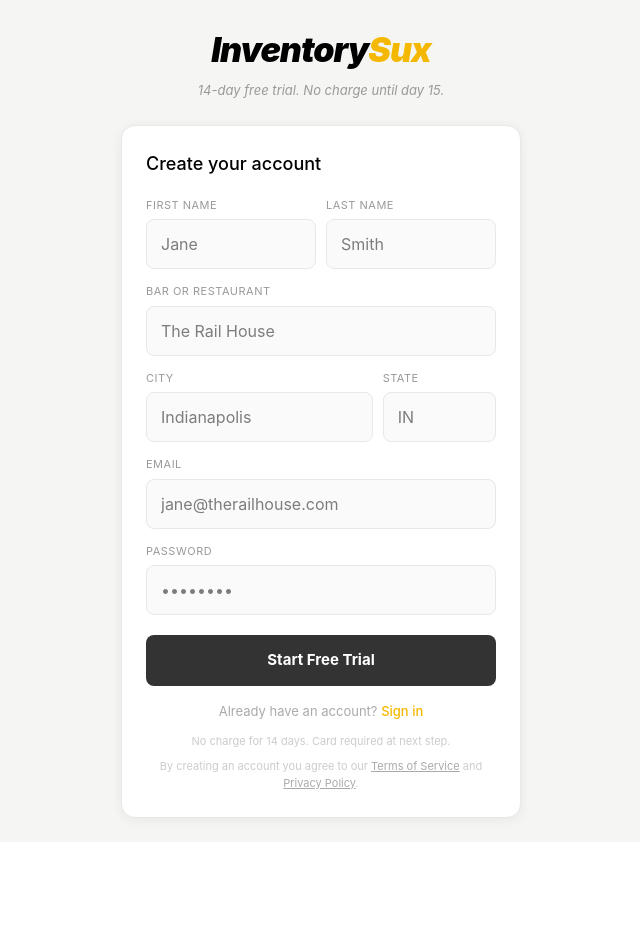
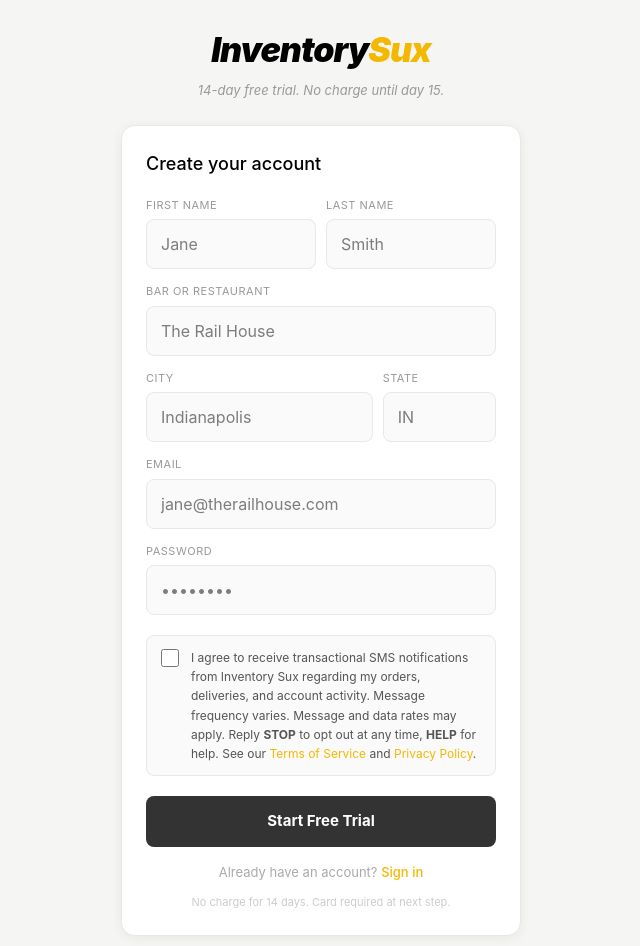
Before and after one commit to NoStrangersHospitality/inventory-sux, a Next.js app: page /auth/signup in a window 1280 px wide. Shown: the top 946 px of the page, without its empty margins (319-959 px from the left). Before the commit the page ends 842 px from the top, so only its background shows below. Built offline with nearby package versions, Linux system fonts and the light colour scheme; no server answers.

Commit message:
feat: add SMS consent checkbox to signup, add distributor SMS consent policy page

```diff
--- a/app/auth/signup/page.js
+++ b/app/auth/signup/page.js
@@ -14,6 +14,7 @@
     state: '',
     email: '',
     password: '',
+    smsConsent: false,
   })
   const [error, setError] = useState('')
   const [loading, setLoading] = useState(false)
@@ -26,7 +27,8 @@
   )
 
   const handleChange = (e) => {
-    setFormData({ ...formData, [e.target.name]: e.target.value })
+    const { name, value, type, checked } = e.target
+    setFormData({ ...formData, [name]: type === 'checkbox' ? checked : value })
   }
 
   const handleSignup = async (e) => {
@@ -36,6 +38,12 @@
 
     if (formData.password.length < 6) {
       setError('Password must be at least 6 characters.')
+      setLoading(false)
+      return
+    }
+
+    if (!formData.smsConsent) {
+      setError('Please agree to the SMS notification terms to continue.')
       setLoading(false)
       return
     }
@@ -79,7 +87,7 @@
     border: '1px solid #e8e8e8',
     borderRadius: '8px',
     padding: '12px 14px',
-    fontSize: '16px', // prevents iOS auto-zoom
+    fontSize: '16px',
     color: '#000',
     boxSizing: 'border-box'
   }
@@ -135,7 +143,7 @@
 
           <form onSubmit={handleSignup}>
 
-            {/* Name row — stacks on mobile */}
+            {/* Name row */}
             <div style={{ display: 'grid', gridTemplateColumns: '1fr 1fr', gap: '10px', marginBottom: '14px' }}>
               <div>
                 <label style={labelStyle}>First Name</label>
@@ -174,6 +182,28 @@
               <input type="password" name="password" value={formData.password} onChange={handleChange} placeholder="••••••••" required style={inputStyle} />
             </div>
 
+            {/* SMS Consent — required for Twilio 10DLC compliance */}
+            <div style={{ background: '#fafafa', border: `1px solid ${formData.smsConsent ? '#F5B800' : '#e8e8e8'}`, borderRadius: '8px', padding: '12px 14px', marginBottom: '20px', transition: 'border-color .15s' }}>
+              <label style={{ display: 'flex', gap: '12px', alignItems: 'flex-start', cursor: 'pointer' }}>
+                <input
+                  type="checkbox"
+                  name="smsConsent"
+                  checked={formData.smsConsent}
+                  onChange={handleChange}
+                  required
+                  style={{ width: '18px', height: '18px', marginTop: '1px', flexShrink: 0, accentColor: '#F5B800', cursor: 'pointer' }}
+                />
+                <span style={{ fontSize: '12px', color: '#555', lineHeight: 1.6 }}>
+                  I agree to receive transactional SMS notifications from Inventory Sux regarding my orders,
+                  deliveries, and account activity. Message frequency varies. Message and data rates may apply.
+                  Reply <strong>STOP</strong> to opt out at any time, <strong>HELP</strong> for help. See our{' '}
+                  <Link href="/terms" style={{ color: '#F5B800' }}>Terms of Service</Link>
+                  {' '}and{' '}
+                  <Link href="/privacy" style={{ color: '#F5B800' }}>Privacy Policy</Link>.
+                </span>
+              </label>
+            </div>
+
             <button type="submit" disabled={loading}
               style={{ width: '100%', background: loading ? '#ccc' : '#333', color: '#fff', border: 'none', borderRadius: '8px', padding: '14px', fontSize: '15px', fontWeight: '700', cursor: loading ? 'not-allowed' : 'pointer' }}>
               {loading ? 'Creating account...' : 'Start Free Trial'}
@@ -189,12 +219,6 @@
             No charge for 14 days. Card required at next step.
           </p>
 
-          <p style={{ fontSize: '11px', color: '#ccc', textAlign: 'center', marginTop: '8px', lineHeight: '1.6' }}>
-            By creating an account you agree to our{' '}
-            <Link href="/terms" style={{ color: '#aaa', textDecoration: 'underline' }}>Terms of Service</Link>
-            {' '}and{' '}
-            <Link href="/privacy" style={{ color: '#aaa', textDecoration: 'underline' }}>Privacy Policy</Link>.
-          </p>
         </div>
       </div>
     </div>
```
